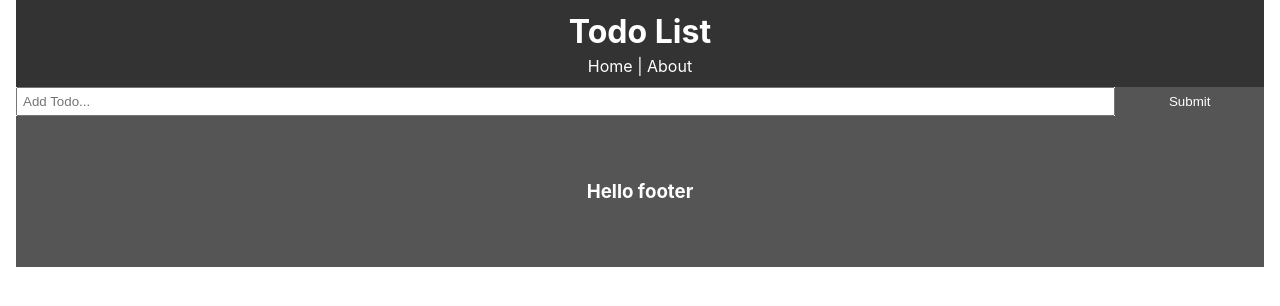
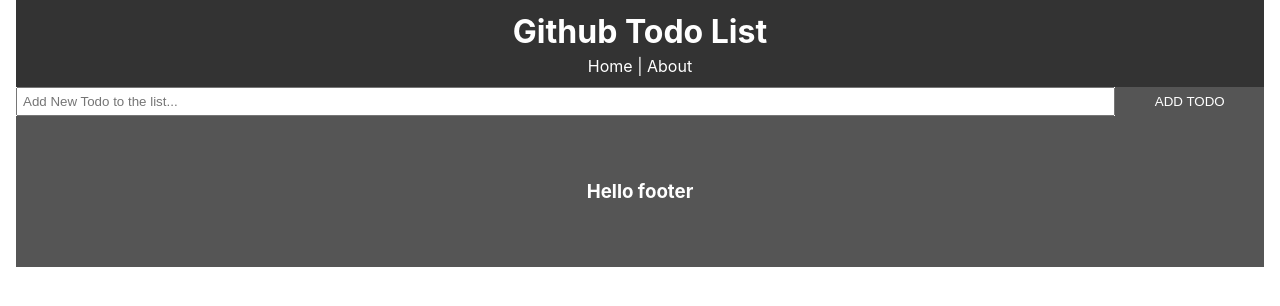
Before and after one commit to saifeddin1/my_first_repo, a React (Create React App) app: page / in a window 1280 px wide. Shown: the top 306 px of the page. Built offline with nearby package versions, Linux system fonts and the light colour scheme; no server answers.

Commit message:
Changed header title and button text

```diff
--- a/src/components/AddTodo.js
+++ b/src/components/AddTodo.js
@@ -22,12 +22,12 @@
                 type="text"
                 name="title"
                 style={{flex: '10', padding:'5px'}}
-                placeholder="Add Todo..."
+                placeholder="Add New Todo to the list..."
                 value={this.state.title}
                 onChange={this.onChange}
 
                 />
-                <input type="submit" value="Submit" className="btn" style={{flex:'1'}}/>
+                <input type="submit" value="ADD TODO" className="btn" style={{flex:'1'}}/>
             </form>
         )
     }
--- a/src/components/layout/Header.js
+++ b/src/components/layout/Header.js
@@ -3,7 +3,7 @@
 function Header() {
     return (
         <header style={headerStyle}>
-            <h1>Todo List</h1>
+            <h1>Github Todo List</h1>
             <Link style={{color:'#fff'}}  to="/">Home</Link> | <Link style={{color:'#fff'}}  to="/about">About</Link>
 
         </header>
```
Also changed, not shown: 1 other file (tests, documents, lock files or other folders).
